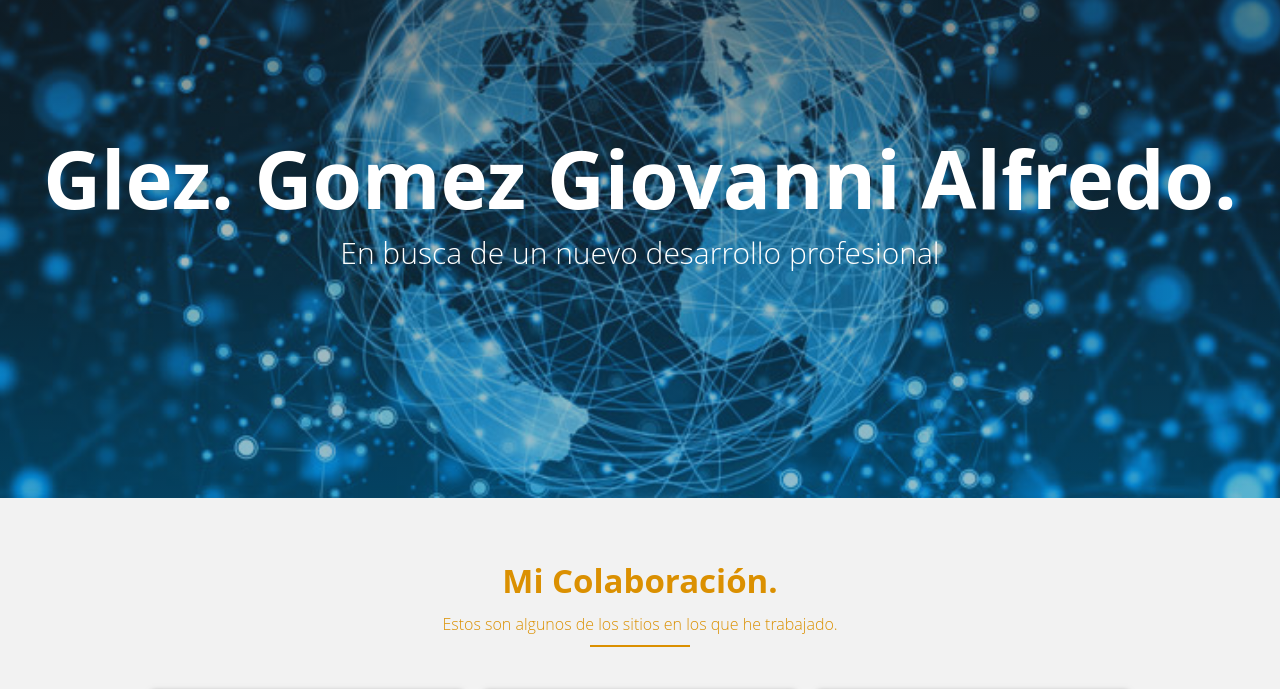
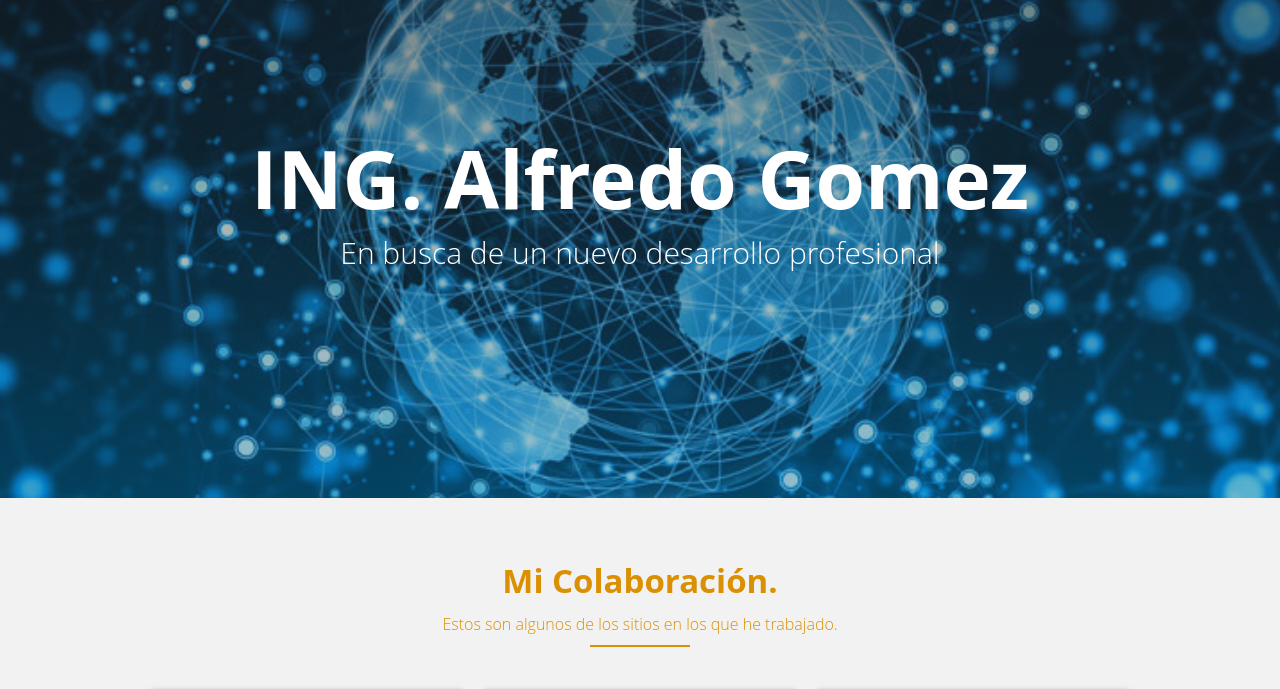
Before and after one commit to 610VANNI/cvgio, a plain HTML site: page index.html in a window 1280 px wide. Shown: the part 102-791 px from the top of the page. Drawn offline with Linux system fonts and the light colour scheme.

Commit message:
Update index.html

```diff
--- a/index.html
+++ b/index.html
@@ -36,7 +36,7 @@ AlexCG Design, Thank you, I hope this template helps you -->
             </div>
         </nav>
         <div class="textos">
-            <h1>Glez. Gomez Giovanni Alfredo.</h1>
+            <h1>ING. Alfredo Gomez</h1>
             <h2>En busca de un nuevo desarrollo profesional</h2>
         </div>
     </header>
```
